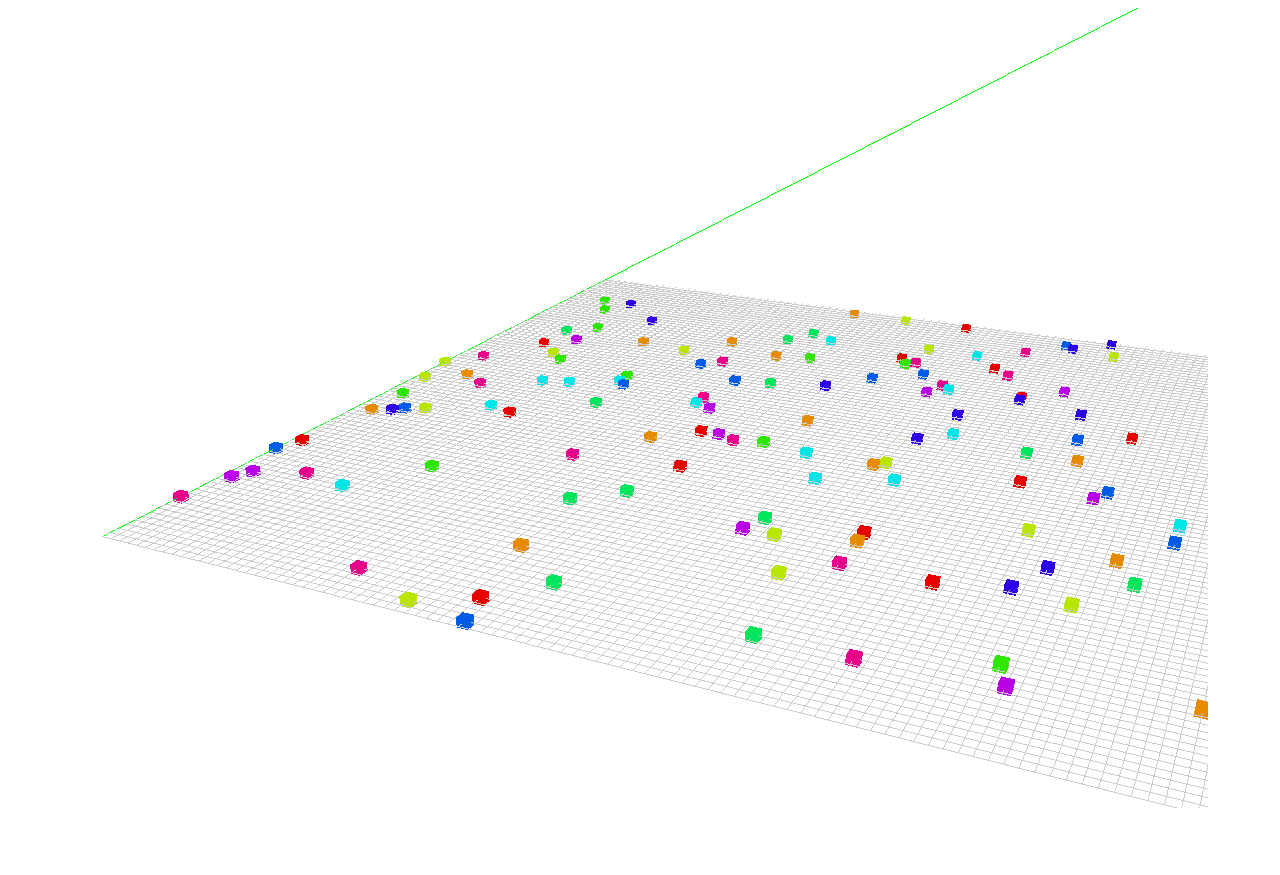
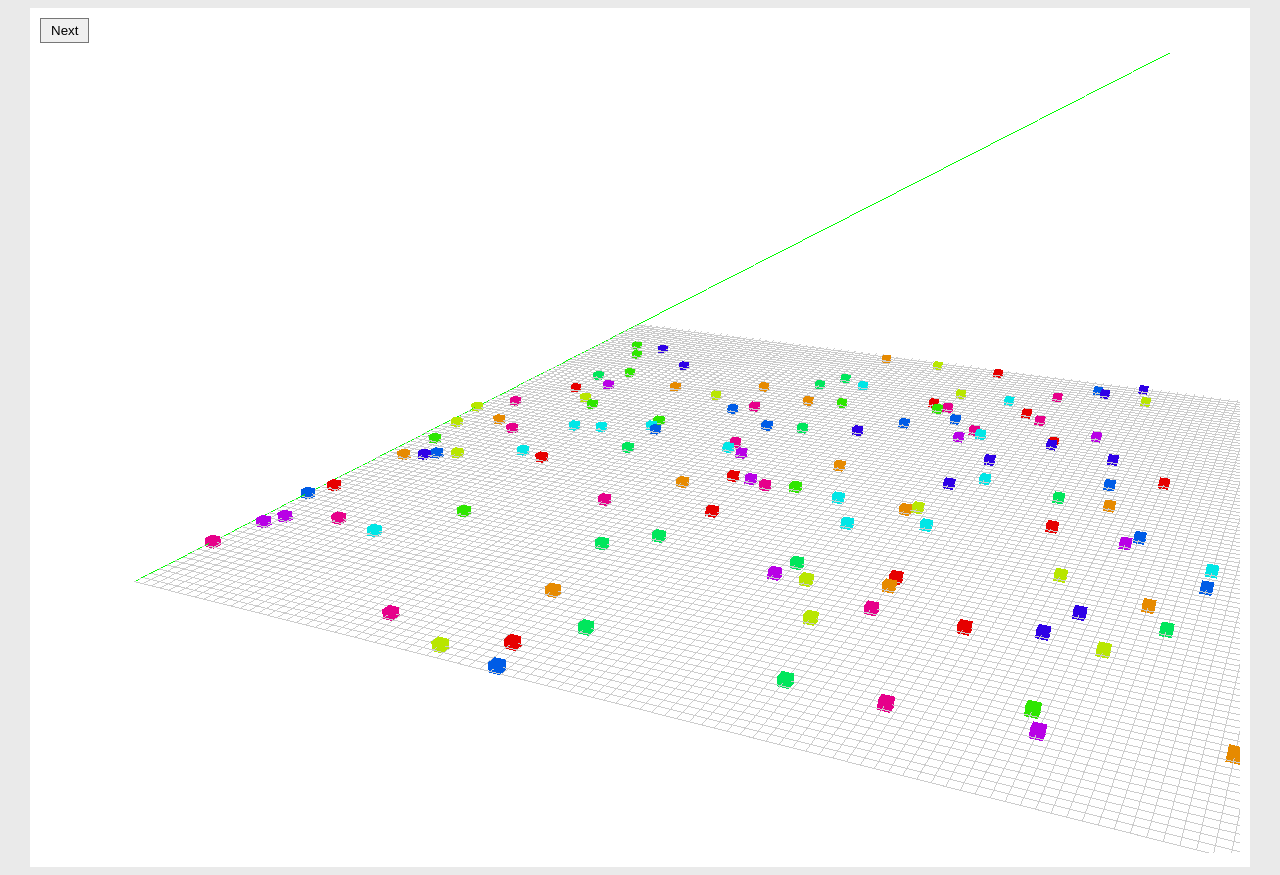
Before and after one commit to benji/darwin-dream, a plain HTML site: page index.html in a window 1280 px wide. Before the commit the page ends 820 px from the top, so only its background shows below. Drawn offline with Linux system fonts and the light colour scheme.

Commit message:
Extracted rendering logic and added css

```diff
--- a/index.html
+++ b/index.html
@@ -1,14 +1,25 @@
 <!DOCTYPE html>
 <html>
 <head>
-    <title>Getting Started with Three.js</title>
+    <title>Darwin's dream</title>
     <script src="three.js"></script>
     <script src="utils.js"></script>
+    <script src="rendering.js"></script>
     <script src="Cell.js"></script>
     <script src="Creature.js"></script>
     <script src="Species.js"></script>
     <script src="World.js"></script>
     <script src="scene.js"></script>
+    <link rel="stylesheet" type="text/css" href="main.css">
 </head>
-<body></body>
+<body>
+  <div id="container">
+    <div id="header">
+      <button onclick="javascript:next()">Next</button>
+    </div>
+    <div id="threeScene">
+    <div style="clear:both"></div>
+    </div>
+  </div>
+</body>
 </html>
--- /dev/null
+++ b/main.css
@@ -0,0 +1,18 @@
+body{
+  background:#eaeaea;
+}
+#container {
+  background:#fff;
+  margin:0 auto;
+  width: 1200px;
+  padding:10px;
+}
+#header {
+  margin-bottom:10px;
+}
+#threeScene {
+}
+button {
+  border : 1px solid #777;
+  padding: 4px 10px;
+}
--- /dev/null
+++ b/rendering.js
@@ -0,0 +1,74 @@
+
+
+function createLine(x1,y1,z1,x2,y2,z2,color){
+  var geometry = new THREE.Geometry();
+  geometry.vertices.push(new THREE.Vector3(x1,y1,z1));
+  geometry.vertices.push(new THREE.Vector3(x2,y2,z2));
+  return new THREE.Line(geometry, new THREE.LineBasicMaterial({ color: color }))
+}
+
+function addGrid(scene, size, color){
+  for (var i=0;i<size;i++){
+    scene.add(createLine(i,0,0,i,100,0,color));
+    scene.add(createLine(0,i,0,100,i,0,color));
+  }
+}
+
+function createCell(i,j,k,color){
+  var geometry = new THREE.CubeGeometry( 1, 1, 1 );
+  //var material = new THREE.MeshLambertMaterial( { color: color } );
+  var material = new THREE.LineBasicMaterial( { color: color } );
+  var mesh = new THREE.Mesh( geometry, material );
+  mesh.translateX(i)
+  mesh.translateY(j)
+  mesh.translateZ(k)
+  return mesh;
+}
+
+function createCamera(){
+  var camera = new THREE.PerspectiveCamera(
+    35,             // Field of view
+    800 / 600,      // Aspect ratio
+    0.1,            // Near plane
+    10000           // Far plane
+  );
+  camera.position.set( 90, -80, 60 );
+  camera.up.set( 0, 0, 1 );
+  camera.lookAt( new THREE.Vector3(25,50,0) );
+  return camera;
+}
+
+var CAMERA,RENDERER,SCENE
+function createScene(){
+  RENDERER = new THREE.WebGLRenderer();
+  RENDERER.setSize( 1200, 800 );
+  document.getElementById("container").appendChild( RENDERER.domElement );
+  CAMERA = createCamera()
+
+  SCENE = new THREE.Scene();
+
+  var light = new THREE.PointLight( 0xFFFF00 );
+  light.position.set( 90, -80, 100);
+  SCENE.add( light );
+
+  // axis
+  SCENE.add(createLine(0, 0, 0, 1000, 0, 0, 0xff0000));
+  SCENE.add(createLine(0, 0, 0, 0, 1000, 0, 0x00ff00));
+  SCENE.add(createLine(0, 0, 0, 0, 0, 1000, 0x0000ff));
+
+  addGrid(SCENE, 100, 0xCCCCCC)
+}
+
+function render(){
+  RENDERER.render( SCENE, CAMERA )
+}
+
+function randomColor() {
+  return getColorFromHue(Math.random())
+}
+
+function getColorFromHue(hue){
+    var c = new THREE.Color();
+    c.setHSL(hue,1,.45)
+    return c
+}
--- a/scene.js
+++ b/scene.js
@@ -1,88 +1,19 @@
-
-var WORLD = new World({X:100,Y:100});
+var WORLD;
 
 window.onload = function() {
+  WORLD = new World({X:100,Y:100});
   WORLD.infest(10,15,100)
-
-  var renderer = new THREE.WebGLRenderer();
-  renderer.setSize( 1200, 800 );
-  document.body.appendChild( renderer.domElement );
-  var camera = createCamera()
-  var scene = createScene()
-
-  addLife(scene, WORLD)
-
-  renderer.render( scene, camera )
+  createScene()
+  addLife()
+  render()
 }
 
 function addLife(scene, world){
   WORLD.each_cell(function(c){
-    scene.add(createCell(c.x,c.y,c.z,c.creature.species.color))
+    SCENE.add(createCell(c.x,c.y,c.z,c.creature.species.color))
   })
 }
 
-function createLine(x1,y1,z1,x2,y2,z2,color){
-  var geometry = new THREE.Geometry();
-  geometry.vertices.push(new THREE.Vector3(x1,y1,z1));
-  geometry.vertices.push(new THREE.Vector3(x2,y2,z2));
-  return new THREE.Line(geometry, new THREE.LineBasicMaterial({ color: color }))
+function next(){
+  //TODO
 }
-
-function addGrid(scene, size, color){
-  for (var i=0;i<size;i++){
-    scene.add(createLine(i,0,0,i,100,0,color));
-    scene.add(createLine(0,i,0,100,i,0,color));
-  }
-}
-
-function createCell(i,j,k,color){
-console.log(color)
-  var geometry = new THREE.CubeGeometry( 1, 1, 1 );
-  //var material = new THREE.MeshLambertMaterial( { color: color } );
-  var material = new THREE.LineBasicMaterial( { color: color } );
-  var mesh = new THREE.Mesh( geometry, material );
-  mesh.translateX(i)
-  mesh.translateY(j)
-  mesh.translateZ(k)
-  return mesh;
-}
-
-function createCamera(){
-  var camera = new THREE.PerspectiveCamera(
-    35,             // Field of view
-    800 / 600,      // Aspect ratio
-    0.1,            // Near plane
-    10000           // Far plane
-  );
-  camera.position.set( 90, -80, 60 );
-  camera.up.set( 0, 0, 1 );
-  camera.lookAt( new THREE.Vector3(25,50,0) );
-  return camera;
-}
-
-function createScene(){
-  var scene = new THREE.Scene();
-
-  var light = new THREE.PointLight( 0xFFFF00 );
-  light.position.set( 90, -80, 100);
-  scene.add( light );
-
-  // axis
-  scene.add(createLine(0, 0, 0, 1000, 0, 0, 0xff0000));
-  scene.add(createLine(0, 0, 0, 0, 1000, 0, 0x00ff00));
-  scene.add(createLine(0, 0, 0, 0, 0, 1000, 0x0000ff));
-
-  addGrid(scene, 100, 0xCCCCCC)
-
-  return scene
-}
-
-function randomColor() {
-  return getColorFromHue(Math.random())
-}
-
-function getColorFromHue(hue){
-    var c = new THREE.Color();
-    c.setHSL(hue,1,.45)
-    return c
-}
```
